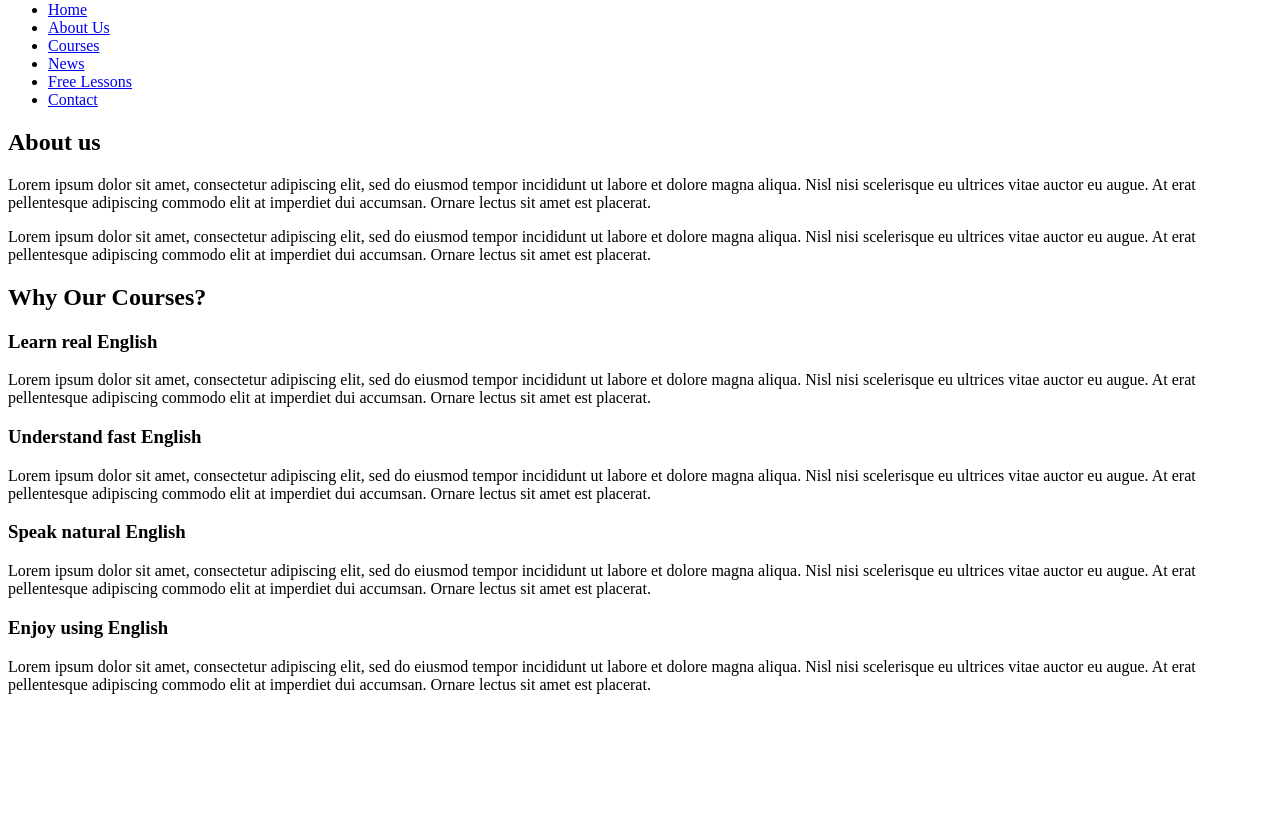
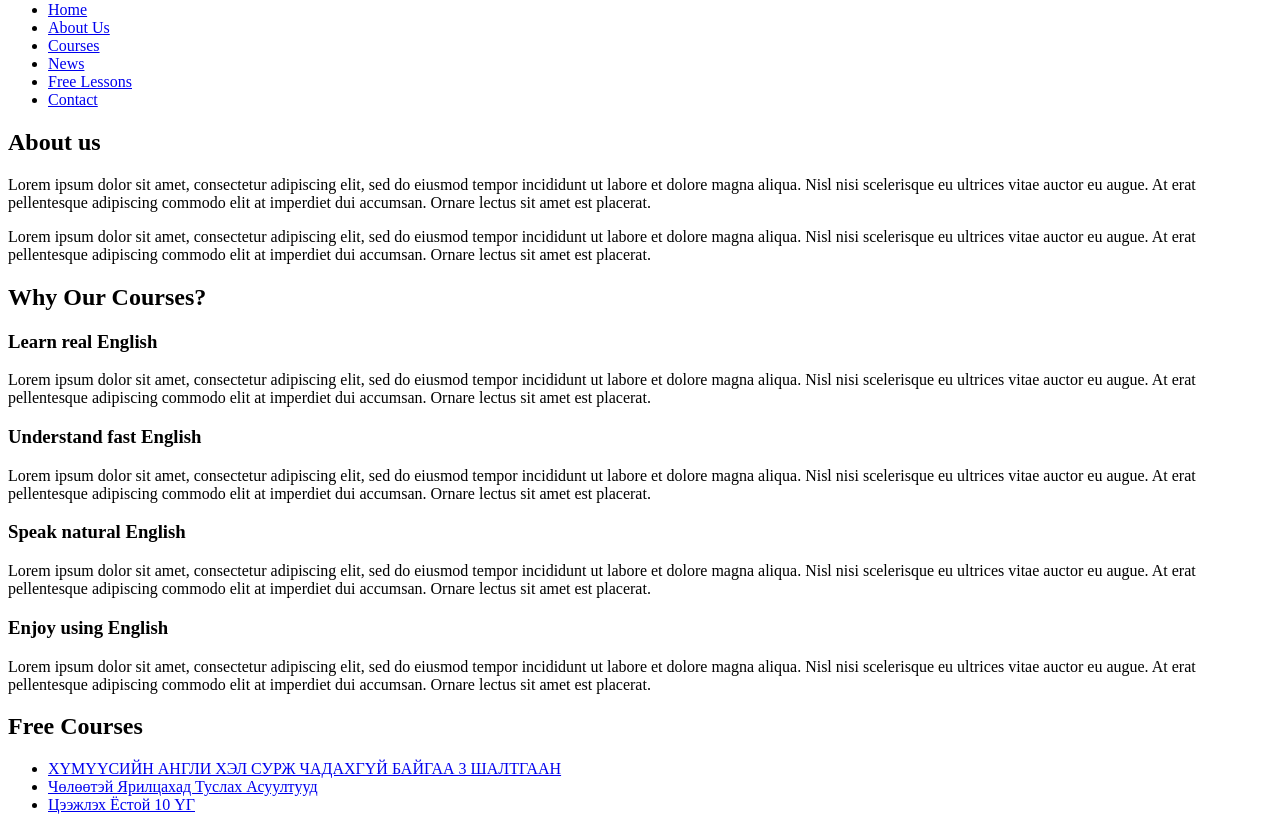
Before and after one commit to naraa12/web3, a plain HTML site: page index.html in a window 1280 px wide. Shown: the part 79-909 px from the top of the page. Before the commit the page ends 800 px from the top, so only its background shows below. Drawn offline with Linux system fonts and the light colour scheme.

Commit message:
Add files via upload

```diff
--- a/index.html
+++ b/index.html
@@ -54,5 +54,14 @@
         </article>
     </section>
 
+    <section>
+        <h2>Free Courses</h2>
+        <ul>
+            <li><a href="https://www.youtube.com/watch?v=51MV0ovP6a4">ХҮМҮҮСИЙН АНГЛИ ХЭЛ СУРЖ ЧАДАХГҮЙ БАЙГАА 3 ШАЛТГААН</a></li>
+            <li><a href="https://www.youtube.com/watch?v=yWjscGN_7Ic">Чөлөөтэй Ярилцахад Туслах Асуултууд</a></li>
+            <li><a href="https://www.youtube.com/watch?v=IheyUdx-zv0">Цээжлэх Ёстой 10 ҮГ</a></li>
+        </ul>
+    </section>
+
 </body>
 </html>
```
